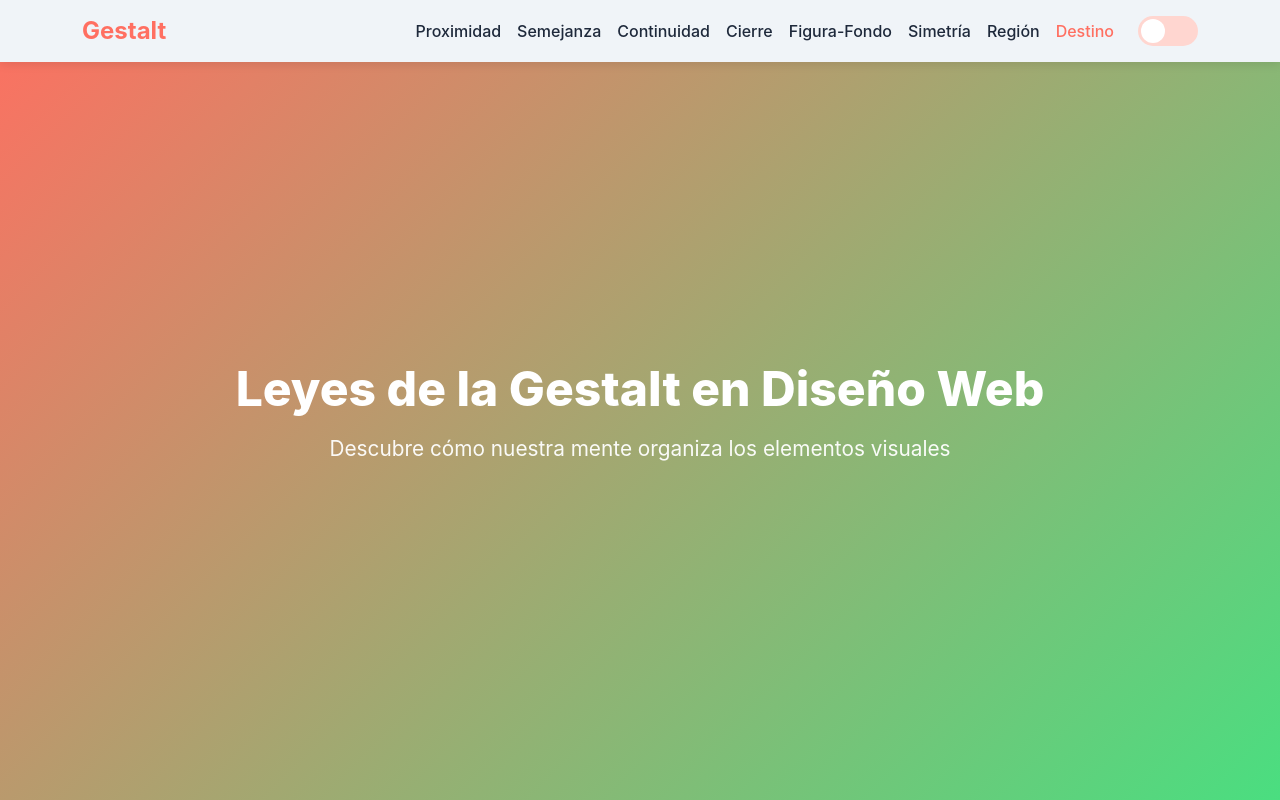
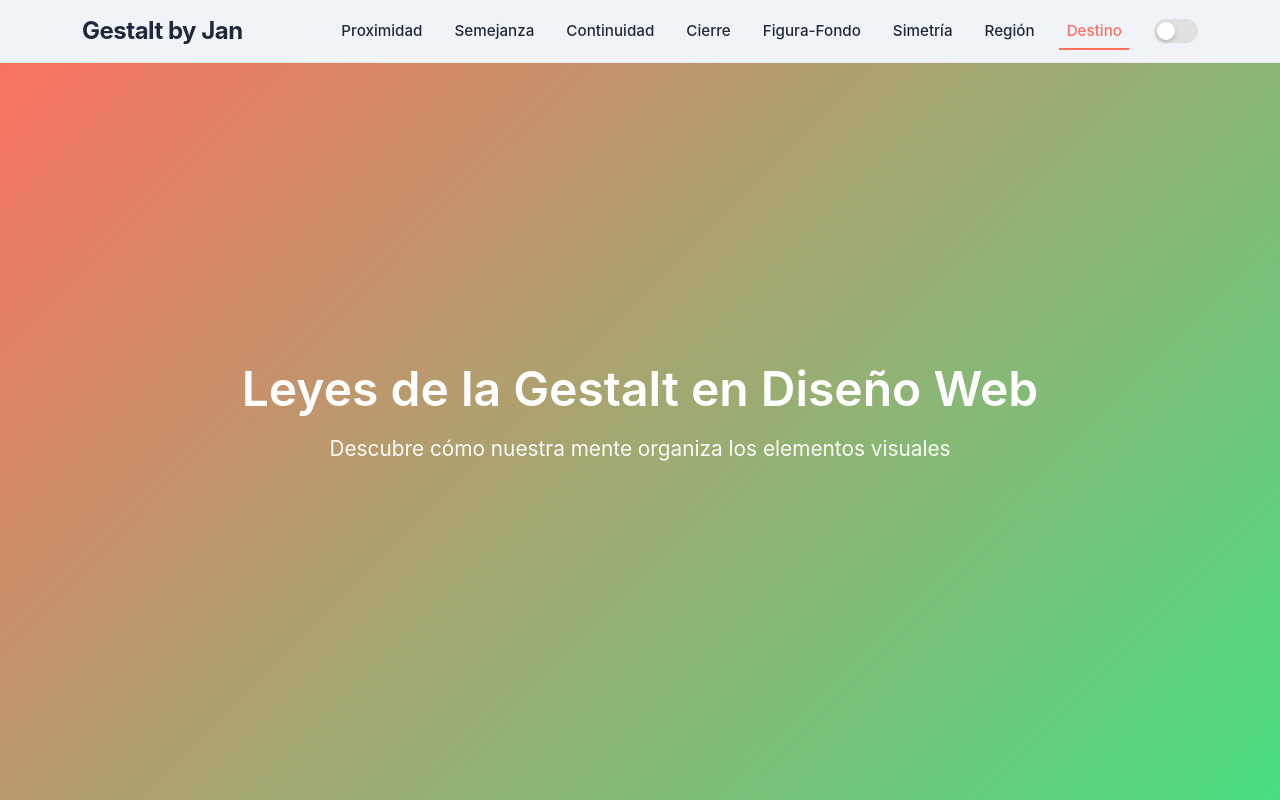
Before and after one commit to JanVizcaino/gestalt, a plain HTML site: page index.html in a window 1280 px wide. Shown: the top 800 px of the page. Drawn offline with nearby package versions, Linux system fonts and the light colour scheme.

Commit message:
refactor: clean up CSS variable comments and enhance navbar styles; update dark mode toggle functionality

```diff
--- a/css/styles.css
+++ b/css/styles.css
@@ -1,19 +1,19 @@
 :root {
-  --primary-color: #ff6f61; /* un coral vibrante */
-  --secondary-color: #4ade80; /* verde lima suave */
-  --bg-color: #f0f4f8; /* azul gris claro de fondo */
-  --text-color: #1e293b; /* azul oscuro para contraste */
-  --card-bg: #fff1f0; /* rosa pálido para tarjetas */
-  --border-color: #ffd6d0; /* borde sutil en tono coral claro */
+  --primary-color: #ff6f61;
+  --secondary-color: #4ade80;
+  --bg-color: #f0f4f8;
+  --text-color: #1e293b;
+  --card-bg: #fff1f0;
+  --border-color: #ffd6d0;
 }
 
 [data-theme="dark"] {
-  --primary-color: #ff9472; /* coral más cálido en dark mode */
-  --secondary-color: #22c55e; /* verde más intenso */
-  --bg-color: #0f172a; /* azul noche profundo */
-  --text-color: #f0f4f8; /* azul muy claro para leer bien */
-  --card-bg: #1e293b; /* fondo de tarjeta oscuro */
-  --border-color: #334155; /* borde discreto en azul oscuro */
+  --primary-color: #ff9472;
+  --secondary-color: #22c55e;
+  --bg-color: #0f172a;
+  --text-color: #f0f4f8;
+  --card-bg: #1e293b;
+  --border-color: #334155;
 }
 
 * {
@@ -30,25 +30,123 @@ body {
 
 nav {
   background-color: var(--bg-color);
-  box-shadow: 0 2px 10px rgba(0, 0, 0, 0.1);
-  transition: background-color 0.3s;
+  border-bottom: 1px solid rgba(0, 0, 0, 0.06);
+  transition: all 0.3s ease;
+}
+
+nav.scrolled {
+  box-shadow: 0 2px 20px rgba(0, 0, 0, 0.05);
 }
 
 .navbar-brand {
   font-weight: 700;
+  color: var(--text-color) !important;
+  font-size: 1.5rem;
+  letter-spacing: -0.5px;
+  transition: color 0.3s ease;
+}
+
+.navbar-brand:hover {
   color: var(--primary-color) !important;
-  font-size: 1.5rem;
 }
 
 .nav-link {
   color: var(--text-color) !important;
-  transition: color 0.3s;
+  transition: all 0.3s ease;
   font-weight: 500;
+  font-size: 0.95rem;
+  position: relative;
+  padding: 0.5rem 1rem !important;
 }
 
-.nav-link:hover,
+.nav-link::after {
+  content: '';
+  position: absolute;
+  bottom: 0;
+  left: 50%;
+  width: 0;
+  height: 2px;
+  background: var(--primary-color);
+  transform: translateX(-50%);
+  transition: width 0.3s ease;
+}
+
+.nav-link:hover::after,
+.nav-link.active::after {
+  width: 80%;
+}
+
+.nav-link:hover {
+  color: var(--primary-color) !important;
+}
+
 .nav-link.active {
   color: var(--primary-color) !important;
+}
+
+.dark-mode-toggle {
+  width: 44px;
+  height: 24px;
+  background: #e0e0e0;
+  border-radius: 20px;
+  cursor: pointer;
+  position: relative;
+  transition: background 0.3s ease;
+}
+
+.dark-mode-toggle::before {
+  content: '';
+  position: absolute;
+  top: 3px;
+  left: 3px;
+  width: 18px;
+  height: 18px;
+  background: white;
+  border-radius: 50%;
+  transition: all 0.3s ease;
+  box-shadow: 0 2px 4px rgba(0, 0, 0, 0.2);
+}
+
+.dark-mode-toggle:hover {
+  background: #d0d0d0;
+}
+
+[data-theme="dark"] .dark-mode-toggle::before {
+  left: calc(100% - 21px);
+}
+
+.navbar-toggler {
+  border: none;
+  padding: 0.5rem;
+}
+
+.navbar-toggler:focus {
+  box-shadow: none;
+}
+
+.navbar-toggler-icon {
+  filter: opacity(0.7);
+  transition: filter 0.3s ease;
+}
+
+.navbar-toggler:hover .navbar-toggler-icon {
+  filter: opacity(1);
+}
+
+@media (max-width: 991px) {
+  .navbar-collapse {
+    margin-top: 1rem;
+    padding-top: 1rem;
+    border-top: 1px solid rgba(0, 0, 0, 0.06);
+  }
+
+  [data-theme="dark"] .navbar-collapse {
+    border-top: 1px solid rgba(255, 255, 255, 0.08);
+  }
+
+  .nav-link::after {
+    display: none;
+  }
 }
 
 .hero {
@@ -68,7 +166,7 @@ nav {
 
 .hero h1 {
   font-size: 3rem;
-  font-weight: 800;
+  font-weight: 600;
   margin-bottom: 1rem;
 }
 
@@ -88,7 +186,7 @@ section {
 
 .law-title {
   font-size: 2.5rem;
-  font-weight: 700;
+  font-weight: 600;
   margin-bottom: 1rem;
   color: var(--primary-color);
 }
@@ -122,17 +220,6 @@ section {
   border-radius: 12px;
   padding: 2rem;
   border: 2px solid var(--border-color);
-}
-
-.visual-example {
-  min-height: 300px;
-  display: flex;
-  align-items: center;
-  justify-content: center;
-  background-color: var(--bg-color);
-  border-radius: 12px;
-  padding: 2rem;
-  border: 2px solid var(--border-color);
   transition: box-shadow 0.3s ease, transform 0.2s ease;
 }
 
@@ -140,7 +227,6 @@ section {
   box-shadow: 0 0 0 6px rgba(100, 150, 255, 0.4);
   transform: scale(1.02);
 }
-
 
 ol {
   padding-left: 1.5rem;
@@ -155,7 +241,6 @@ ol li::marker {
   color: var(--primary-color);
   font-weight: bold;
 }
-
 
 .parallax {
   background-attachment: fixed;
@@ -187,45 +272,16 @@ ol li::marker {
   padding: 2rem;
 }
 
-.parallax-inner h1{
-  font-size: 3rem; font-weight: 800;
+.parallax-inner h1 {
+  font-size: 3rem;
+  font-weight: 800;
 }
 
-.parallax-inner p{
-  font-size: 1.5rem; margin-top: 1rem;
+.parallax-inner p {
+  font-size: 1.5rem;
+  margin-top: 1rem;
 }
 
-.dark-mode-toggle {
-  position: relative;
-  width: 60px;
-  height: 30px;
-  background-color: var(--border-color);
-  border-radius: 15px;
-  cursor: pointer;
-  transition: background-color 0.3s;
-}
-
-.dark-mode-toggle::after {
-  content: "";
-  position: absolute;
-  top: 3px;
-  left: 3px;
-  width: 24px;
-  height: 24px;
-  background-color: white;
-  border-radius: 50%;
-  transition: transform 0.3s;
-}
-
-[data-theme="dark"] .dark-mode-toggle {
-  background-color: var(--primary-color);
-}
-
-[data-theme="dark"] .dark-mode-toggle::after {
-  transform: translateX(30px);
-}
-
-/* Visual examples specific styles */
 .proximity-dots {
   display: flex;
   gap: 60px;
@@ -256,11 +312,11 @@ ol li::marker {
   height: 50px;
 }
 
-.shape-primary{
+.shape-primary {
   background-color: var(--primary-color);
 }
 
-.shape-secondary{
+.shape-secondary {
   background-color: var(--secondary-color);
 }
 
--- a/index.html
+++ b/index.html
@@ -12,7 +12,7 @@
 <body data-bs-spy="scroll" data-bs-target="#mainNav" data-bs-offset="50" tabindex="0">
     <nav id="mainNav" class="navbar navbar-expand-lg navbar-light fixed-top">
         <div class="container">
-            <a class="navbar-brand" href="#home">Gestalt</a>
+            <a class="navbar-brand" href="#home">Gestalt by Jan</a>
             <button class="navbar-toggler" type="button" data-bs-toggle="collapse" data-bs-target="#navbarNav">
                 <span class="navbar-toggler-icon"></span>
             </button>
--- a/js/script.js
+++ b/js/script.js
@@ -12,15 +12,13 @@ toggle.addEventListener("click", () => {
 
 document.querySelectorAll('a[href^="#"]').forEach((anchor) => {
   anchor.addEventListener("click", function (e) {
-    e.preventDefault();
     const target = document.querySelector(this.getAttribute("href"));
     if (target) {
-      const offset = 80;
+      e.preventDefault();
+      const offset = 60;
       const targetPosition = target.offsetTop - offset;
-      window.scrollTo({
-        top: targetPosition,
-        behavior: "smooth",
-      });
+
+      window.scrollTo({ top: targetPosition, behavior: "smooth" });
     }
   });
 });
```
Lines whose indentation alone changed are shown as unchanged.
